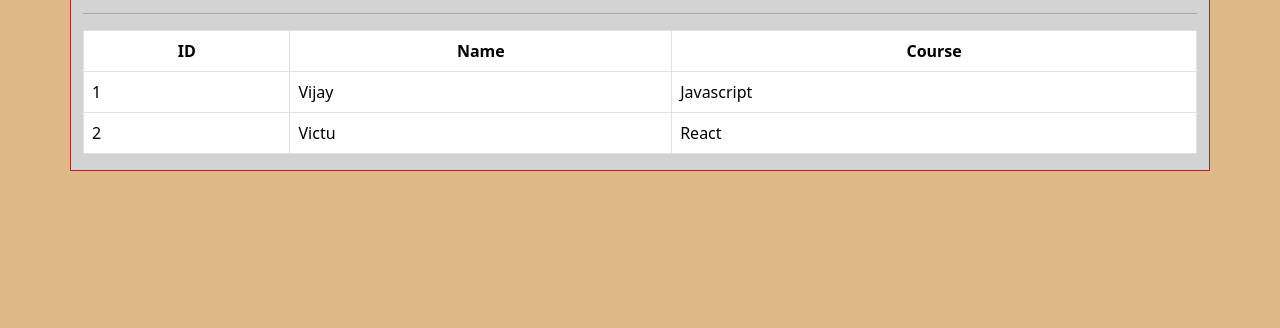
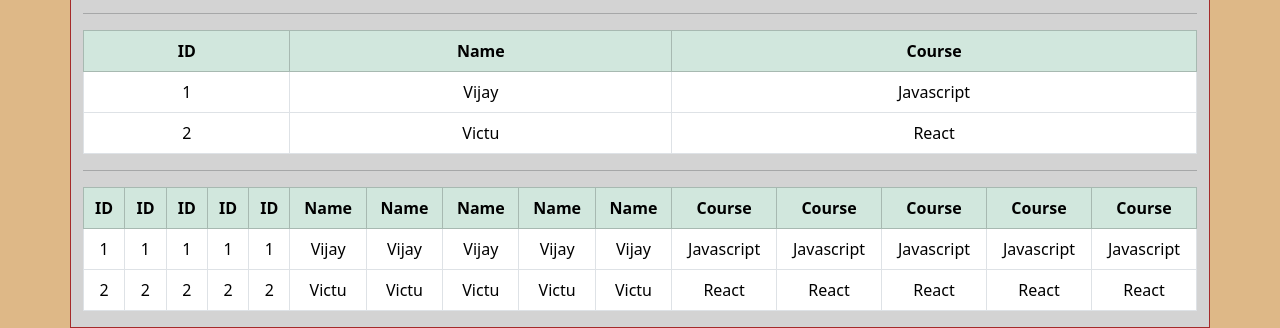
Before and after one commit to VIJAYADASS/Bootstraps, a website: page index.html in a window 1280 px wide. Shown: the part 824-1152 px from the top of the page. Before the commit the page ends 995 px from the top, so only its background shows below. Drawn offline with nearby package versions, Linux system fonts and the light colour scheme.

Commit message:
Add the table responsive

```diff
--- a/index.html
+++ b/index.html
@@ -63,8 +63,8 @@
 
         <hr>
         <!-- tables -->
-        <table class="table table-bordered  table-hover  ">
-            <thead class="text-center  ">
+        <table class="table table-bordered  table-hovern text-center  ">
+            <thead class="table-success ">
                 <tr>
                     <th>ID</th>
                     <th>Name</th>
@@ -83,10 +83,69 @@
                     <td>React</td>
                 </tr>
             </tbody>
+        </table>
 
-
-
-        </table>
+        <hr>
+        <!-- Table-responsive -->
+        <div class="table-responsive">
+            <table class="table table-bordered  table-hovern text-center  ">
+                <thead class="table-success ">
+                    <tr>
+                        <th>ID</th>
+                        <th>ID</th>
+                        <th>ID</th>
+                        <th>ID</th>
+                        <th>ID</th>
+                        <th>Name</th>
+                        <th>Name</th>
+                        <th>Name</th>
+                        <th>Name</th>
+                        <th>Name</th>
+                        <th>Course</th>
+                        <th>Course</th>
+                        <th>Course</th>
+                        <th>Course</th>
+                        <th>Course</th>
+                    </tr>
+                </thead>
+                <tbody>
+                    <tr>
+                        <td>1</td>
+                        <td>1</td>
+                        <td>1</td>
+                        <td>1</td>
+                        <td>1</td>
+                        <td>Vijay</td>
+                        <td>Vijay</td>
+                        <td>Vijay</td>
+                        <td>Vijay</td>
+                        <td>Vijay</td>
+                        <td>Javascript</td>
+                        <td>Javascript</td>
+                        <td>Javascript</td>
+                        <td>Javascript</td>
+                        <td>Javascript</td>
+                    </tr>
+                    <tr>
+                        <td>2</td>
+                        <td>2</td>
+                        <td>2</td>
+                        <td>2</td>
+                        <td>2</td>
+                        <td>Victu</td>
+                        <td>Victu</td>
+                        <td>Victu</td>
+                        <td>Victu</td>
+                        <td>Victu</td>
+                        <td>React</td>
+                        <td>React</td>
+                        <td>React</td>
+                        <td>React</td>
+                        <td>React</td>
+                    </tr>
+                </tbody>
+            </table>
+        </div>
 
     </div>
 
```
